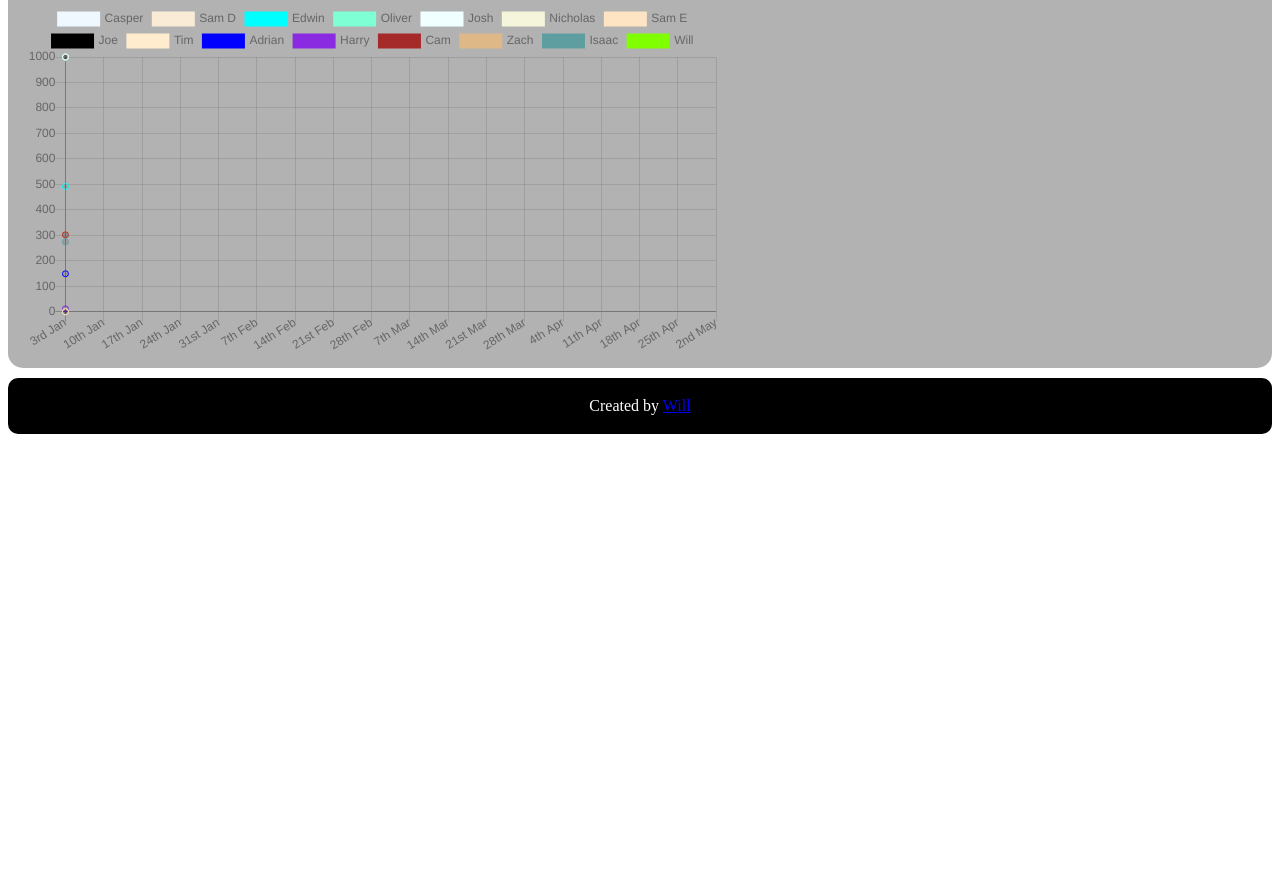
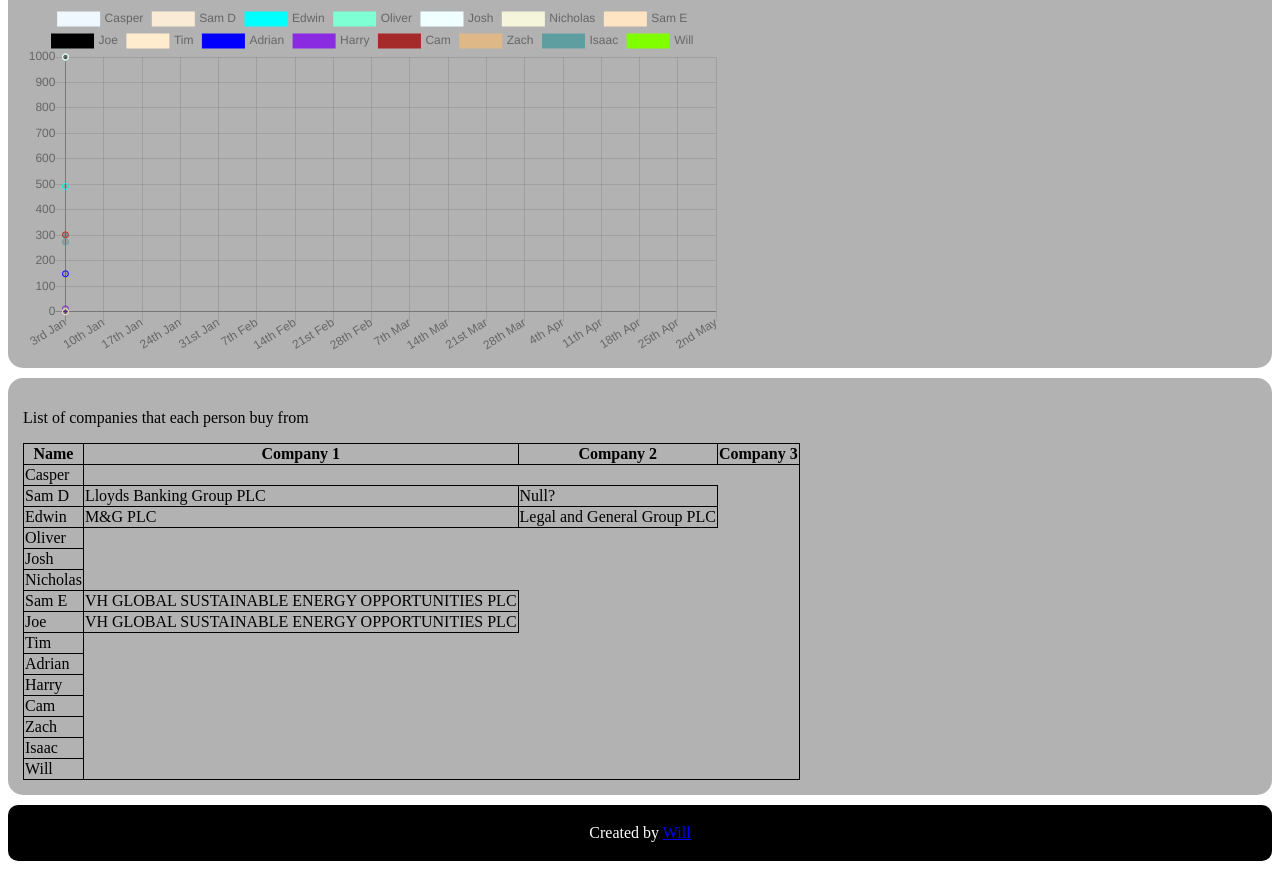
Before and after one commit to WillTheDeveloper/BrabenLeagueTable, a plain HTML site: page index.html in a window 1280 px wide. Shown: the part 739-1608 px from the top of the page. Before the commit the page ends 1181 px from the top, so only its background shows below. Drawn offline with nearby package versions, Linux system fonts and the light colour scheme.

Commit message:
Added table of companies

```diff
--- a/index.html
+++ b/index.html
@@ -307,6 +307,119 @@
 			</script>
 		</div>
 
+		<div style="padding: 15px; background-color:#b2b2b2; border-radius:15px; margin-top:10px">
+			<p>List of companies that each person buy from</p>
+			<table>
+				<tr>
+					<th>
+						Name
+					</th>
+					<th>
+						Company 1
+					</th>
+					<th>
+						Company 2
+					</th>
+					<th>
+						Company 3
+					</th>
+				</tr>
+				<tr>
+					<td>
+						Casper
+					</td>
+				</tr>
+				<tr>
+					<td>
+						Sam D
+					</td>
+					<td>
+						Lloyds Banking Group PLC
+					</td>
+					<td>
+						Null?
+					</td>
+				</tr>
+				<tr>
+					<td>
+						Edwin
+					</td>
+					<td>
+						M&G PLC
+					</td>
+					<td>
+						Legal and General Group PLC
+					</td>
+				</tr>
+				<tr>
+					<td>
+						Oliver
+					</td>
+				</tr>
+				<tr>
+					<td>
+						Josh
+					</td>
+				</tr>
+				<tr>
+					<td>
+						Nicholas
+					</td>
+				</tr>
+				<tr>
+					<td>
+						Sam E
+					</td>
+					<td>
+						VH GLOBAL SUSTAINABLE ENERGY OPPORTUNITIES PLC
+					</td>
+				</tr>
+				<tr>
+					<td>
+						Joe
+					</td>
+					<td>
+						VH GLOBAL SUSTAINABLE ENERGY OPPORTUNITIES PLC
+					</td>
+				</tr>
+				<tr>
+					<td>
+						Tim
+					</td>
+				</tr>
+				<tr>
+					<td>
+						Adrian
+					</td>
+				</tr>
+				<tr>
+					<td>
+						Harry
+					</td>
+				</tr>
+				<tr>
+					<td>
+						Cam
+					</td>
+				</tr>
+				<tr>
+					<td>
+						Zach
+					</td>
+				</tr>
+				<tr>
+					<td>
+						Isaac
+					</td>
+				</tr>
+				<tr>
+					<td>
+						Will
+					</td>
+				</tr>
+			</table>
+		</div>
+
 		<footer style="text-align:center; color:white; background-color:black; border-radius:10px; padding:3px; margin-top:10px">
 			<p>Created by <a href="https://www.github.com/WillTheDeveloper/BrabenLeagueTable" >Will</a></p>
 		</footer>
```
